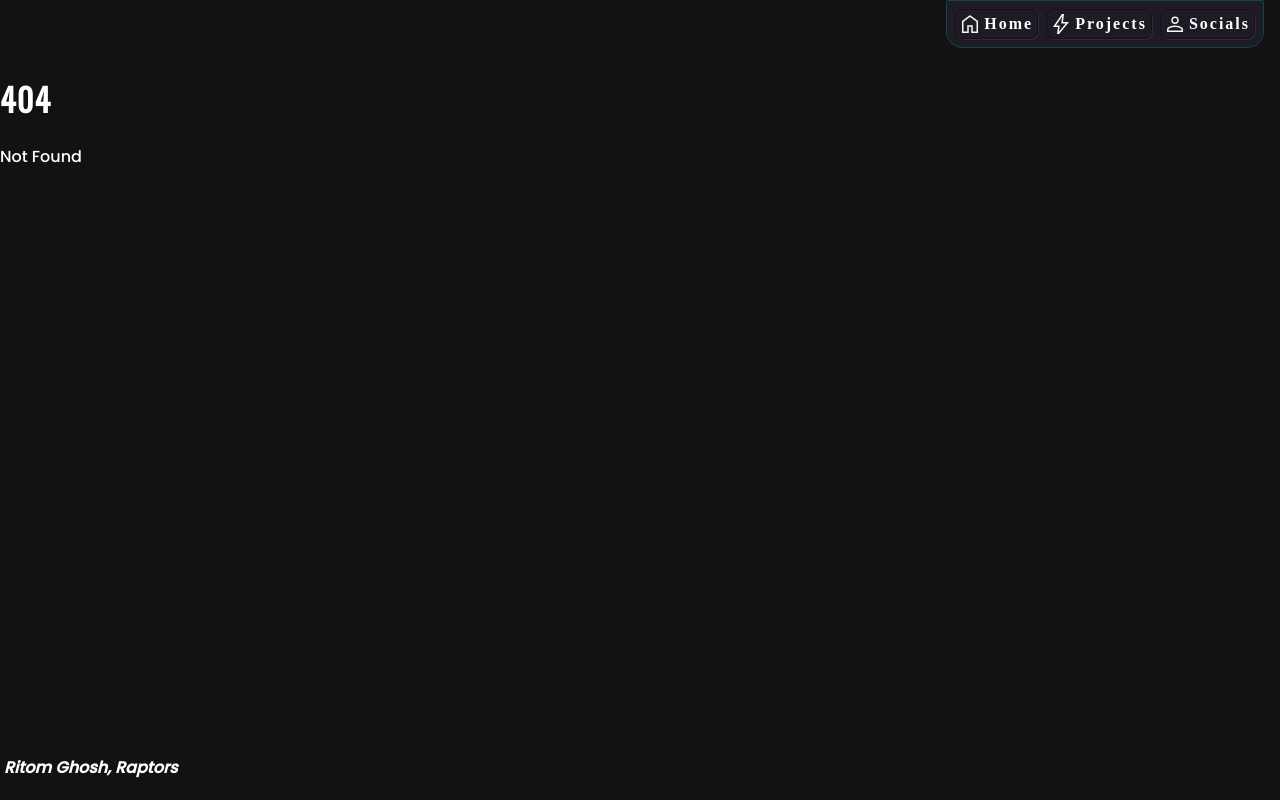
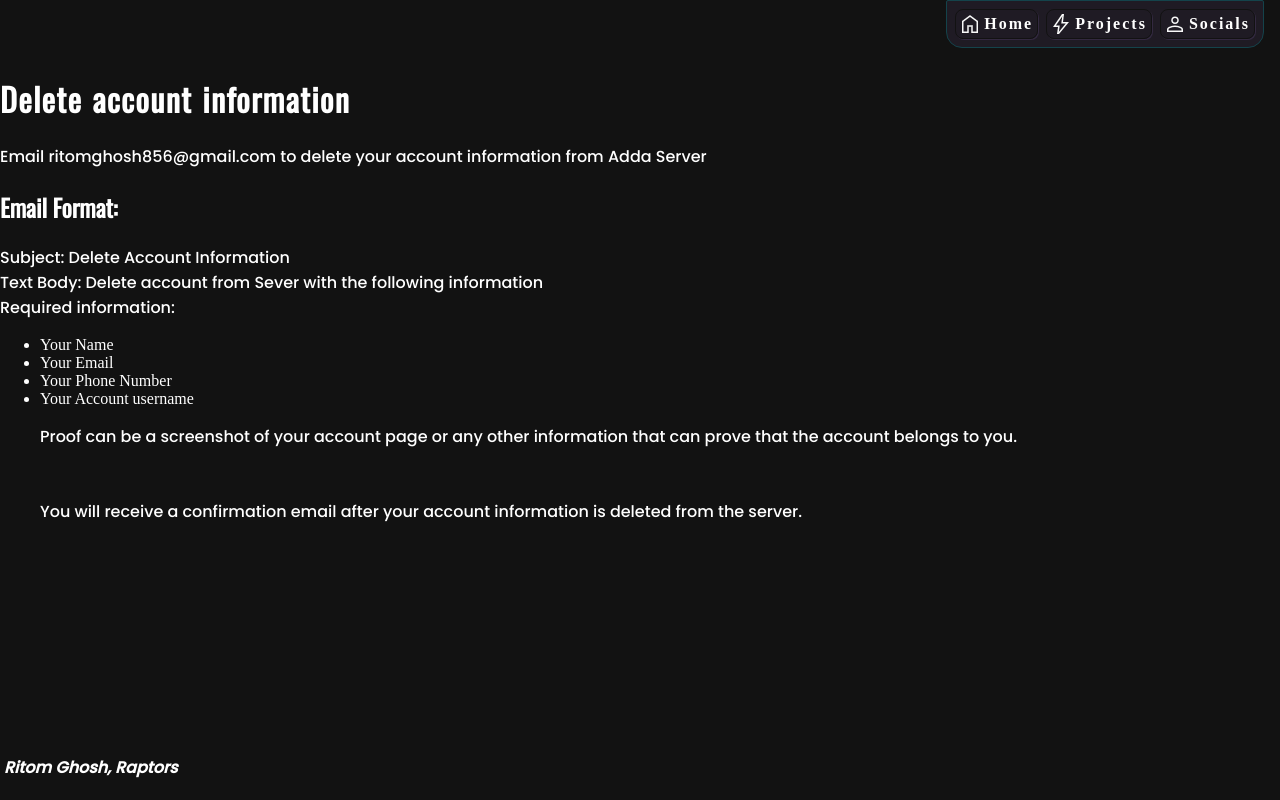
Before and after one commit to Mister-Ritom/portfolio, a SvelteKit app: page /AddaAccounts/deleteAccount in a window 1280 px wide. Before the commit this address had no page. Built offline with nearby package versions, Linux system fonts and the light colour scheme.

Commit message:
Account deletation

```diff
--- /dev/null
+++ b/src/routes/AddaAccounts/deleteAccount/+page.svelte
@@ -0,0 +1,30 @@
+<h1>Delete account information</h1>
+<p>Email ritomghosh856@gmail.com to delete your account information from Adda Server</p>
+<h2>
+    Email Format:
+</h2>
+<p>
+    Subject: Delete Account Information
+    <br/>
+    Text Body:
+      Delete account from Sever with the following information
+    <br/>
+    Required information:
+</p>
+<ul>
+    <li>Your Name</li>
+    <li>Your Email</li>
+    <li>Your Phone Number</li>
+    <li>Your Account username</li>
+</ul>
+
+<blockquote>
+    <p>
+     Proof can be a screenshot of your account page or any other information that can prove that the account belongs to you.
+    </p>
+    <br/>
+    <p>
+
+        You will receive a confirmation email after your account information is deleted from the server.
+    </p>
+</blockquote>
```
Also changed, not shown: package.json (+13 -13 lines), 2 other files (tests, documents, lock files or other folders).
